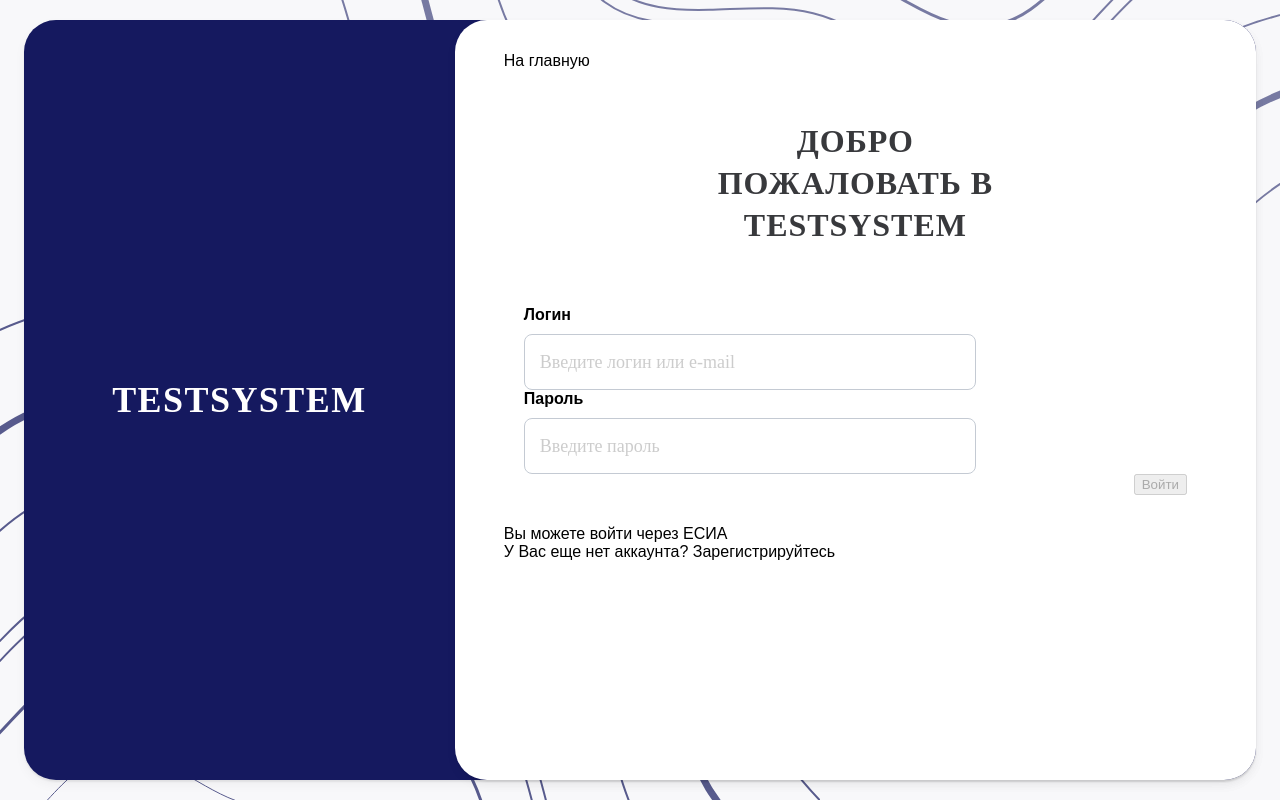
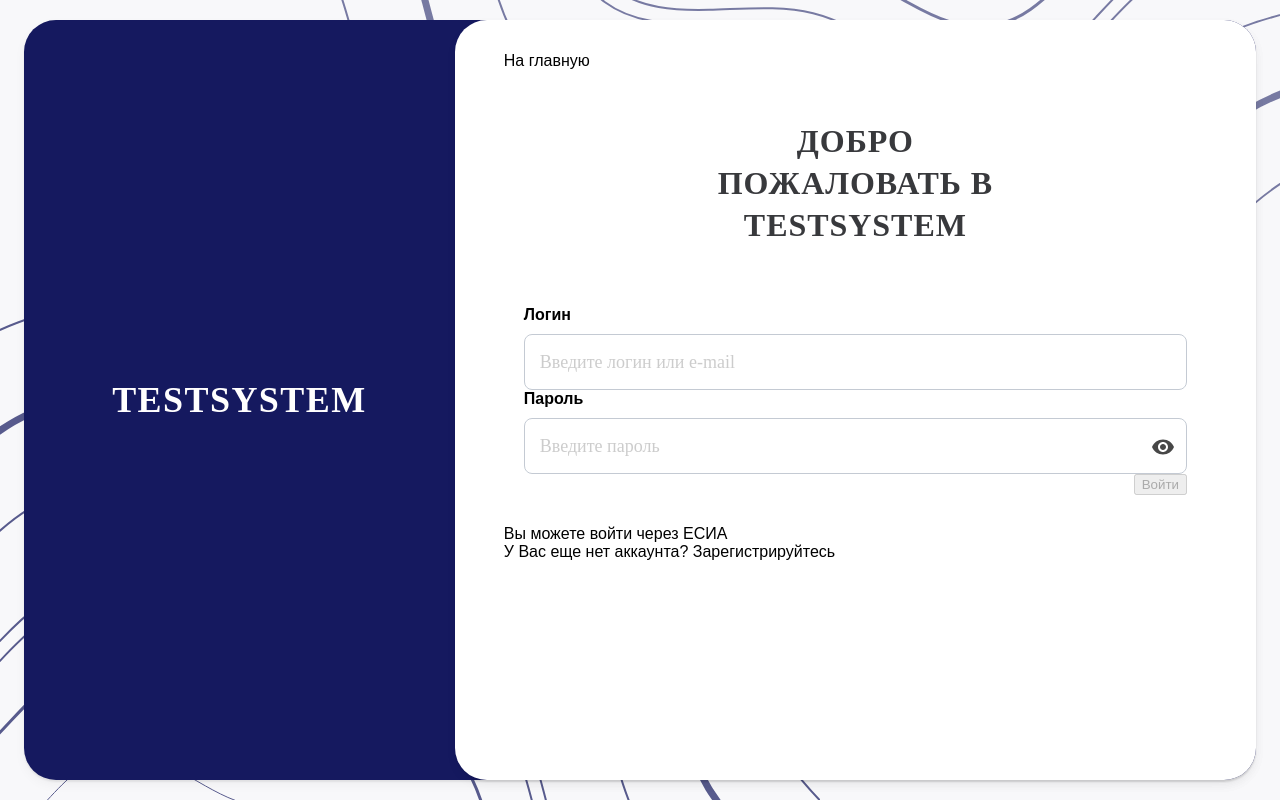
Before and after one commit to seledkov/forms-practice, a React (Create React App) app: page / in a window 1280 px wide. Built offline with nearby package versions, Linux system fonts and the light colour scheme; the HTML template or start-up script is replaced by a standard one.

Commit message:
add show/hide password icon

```diff
--- a/src/Components/Login/GuestLoginForm.scss
+++ b/src/Components/Login/GuestLoginForm.scss
@@ -6,8 +6,12 @@
     display: block;
     margin-bottom: 10px;
   }
+  &__wrapper {
+    position: relative;
+  }
   &__input {
-    width: 452px;
+    position: relative;
+    width: 100%;
     height: 56px;
     box-sizing: border-box;
     border-radius: 8px;
@@ -27,6 +31,11 @@
     &_error {
       border: 1px solid #eb5757;
     }
+    &_icon-right {
+      position: absolute;
+      bottom: 15px;
+      right: 12px;
+    }
   }
   &__actions {
     text-align: right;
--- a/src/Components/Login/GuestLoginForm.tsx
+++ b/src/Components/Login/GuestLoginForm.tsx
@@ -1,6 +1,7 @@
 import React, { useState, useEffect } from 'react';
 import { ChangeEvent, FormEvent } from 'react';
 import './GuestLoginForm.scss';
+import passShowIcon from '../../img/icons/passShowIcon.svg';
 
 const GuestLoginForm = (props: any) => {
   const [enteredName, setEnteredName] = useState('');
@@ -9,6 +10,8 @@ const GuestLoginForm = (props: any) => {
   const [isTouchedEnteredName, setIsTouchedEnteredName] = useState(false);
   const [isTouchedEnteredPassword, setIsTouchedEnteredPassword] = useState(false);
   const [formIsValid, setFormIsValid] = useState(false);
+  const [passwordIsShow, setPasswordIsShow] = useState(false);
+
   const isValidEnteredPassword = enteredPassword.length >= 5 && enteredPassword.includes('@');
   const isValidEnteredName = enteredName.trim() !== '' && enteredName.length > 2;
   const isInvalidNameInput = !isValidEnteredName && isTouchedEnteredName;
@@ -45,7 +48,7 @@ const GuestLoginForm = (props: any) => {
   };
   return (
     <form className='user-input-form' onSubmit={formSubmitHandler}>
-      <div>
+      <div className='user-input-form__wrapper'>
         <label htmlFor='name'>Логин</label>
         <input
           className={
@@ -60,11 +63,12 @@ const GuestLoginForm = (props: any) => {
           onBlur={nameInputBlurHandler}
           value={enteredName}
         />
+
         {isInvalidNameInput && isInvalidPasswordInput && (
           <p className='user-input-form__error-message'> Неверный логин или пароль</p>
         )}
       </div>
-      <div>
+      <div className='user-input-form__wrapper'>
         <label htmlFor='password'>Пароль</label>
         <input
           className={
@@ -73,7 +77,7 @@ const GuestLoginForm = (props: any) => {
               : 'user-input-form__input'
           }
           placeholder='Введите пароль'
-          type='password'
+          type={passwordIsShow ? 'text' : 'password'}
           id='password'
           onBlur={() => {
             setIsTouchedEnteredPassword(true);
@@ -82,6 +86,14 @@ const GuestLoginForm = (props: any) => {
             setEnteredPassword(event.target.value);
           }}
           value={enteredPassword}
+        />
+        <img
+          className='user-input-form__input_icon-right'
+          src={passShowIcon}
+          alt='show-password'
+          onClick={() => {
+            setPasswordIsShow((passwordIsShow) => !passwordIsShow);
+          }}
         />
       </div>
 
```
Also changed, not shown: src/img/icons/passShowIcon.svg (added).
